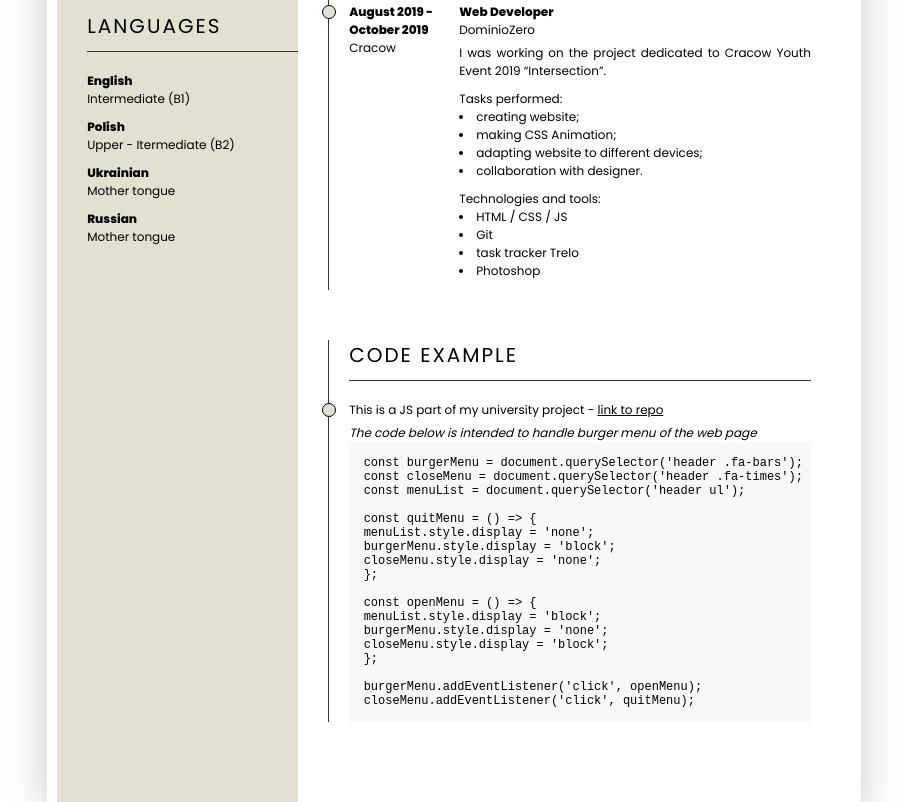
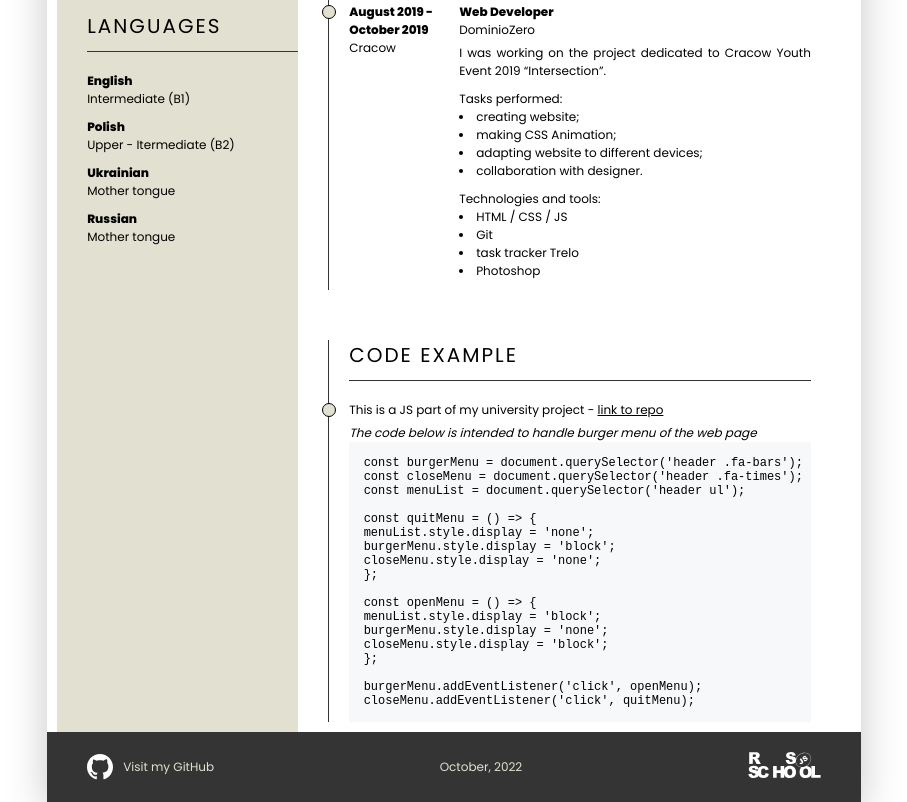
Before and after one commit to viktoriarad/rsschool-cv, a plain HTML site: page index.html in a window 1280 px wide. Shown: the part 797-1599 px from the top of the page, without its empty margins (186-1093 px from the left). Drawn offline with Linux system fonts and the light colour scheme.

Commit message:
feat: add footer section to CV

```diff
--- a/index.html
+++ b/index.html
@@ -173,7 +173,15 @@
       </section>
     </div>
   </main>
-  <footer class="footer"></footer>
+  <footer class="footer">
+    <a href="https://github.com/viktoriarad" target="_blank" class="github-link">
+      <img src="./img/github.svg" alt="Github logo" width="26" height="26" class="github-logo">
+      <span>Visit my GitHub</span>
+    </a>
+
+    <div class="footer-container">October, 2022</div>
+    <a href="https://rs.school/js-en/" target="_blank" class="rsschool-link"><img src="./img/rsschool.svg" width="73" height="26"  alt="Rolling scopes school logo" class="rsschool-logo"></a>
+  </footer>
 </div>
 </body>
 </html>
--- a/style.css
+++ b/style.css
@@ -188,3 +188,28 @@ pre {
     background-color: #f6f8fa;
 
 }
+
+.footer {
+    background-color: var(--bright-color);
+    position: absolute;
+    bottom: 0;
+    left: 0;
+    right: 0;
+    height: 70px ;
+    display: flex;
+    justify-content: space-between;
+    align-items: center;
+    color: var(--light-color);
+    font-family: Poppins;
+    padding: 0 40px;
+}
+
+
+.github-link span{
+    color: var(--light-color);
+}
+.github-link {
+    display: flex;
+    align-items: center;
+    gap: 10px;
+}
```
Also changed, not shown: img/github.svg (added), img/rsschool.svg (added).
